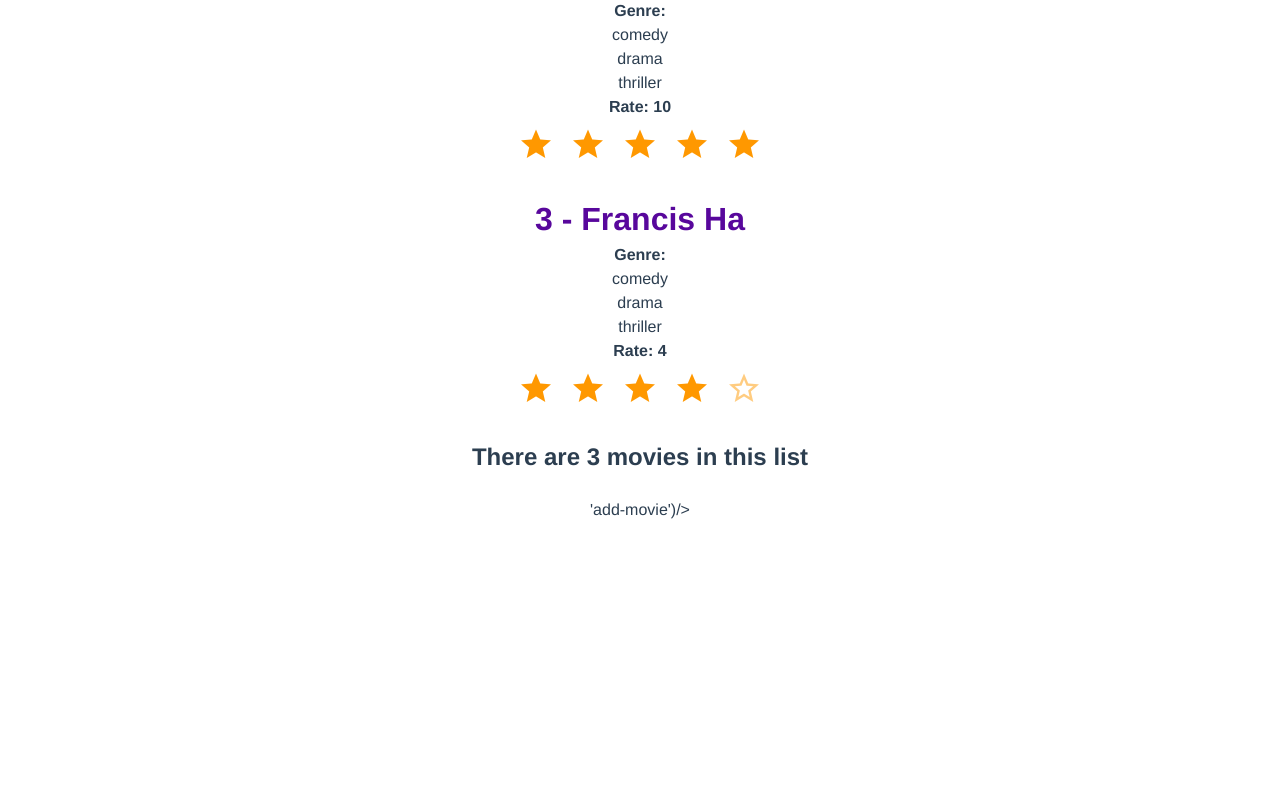
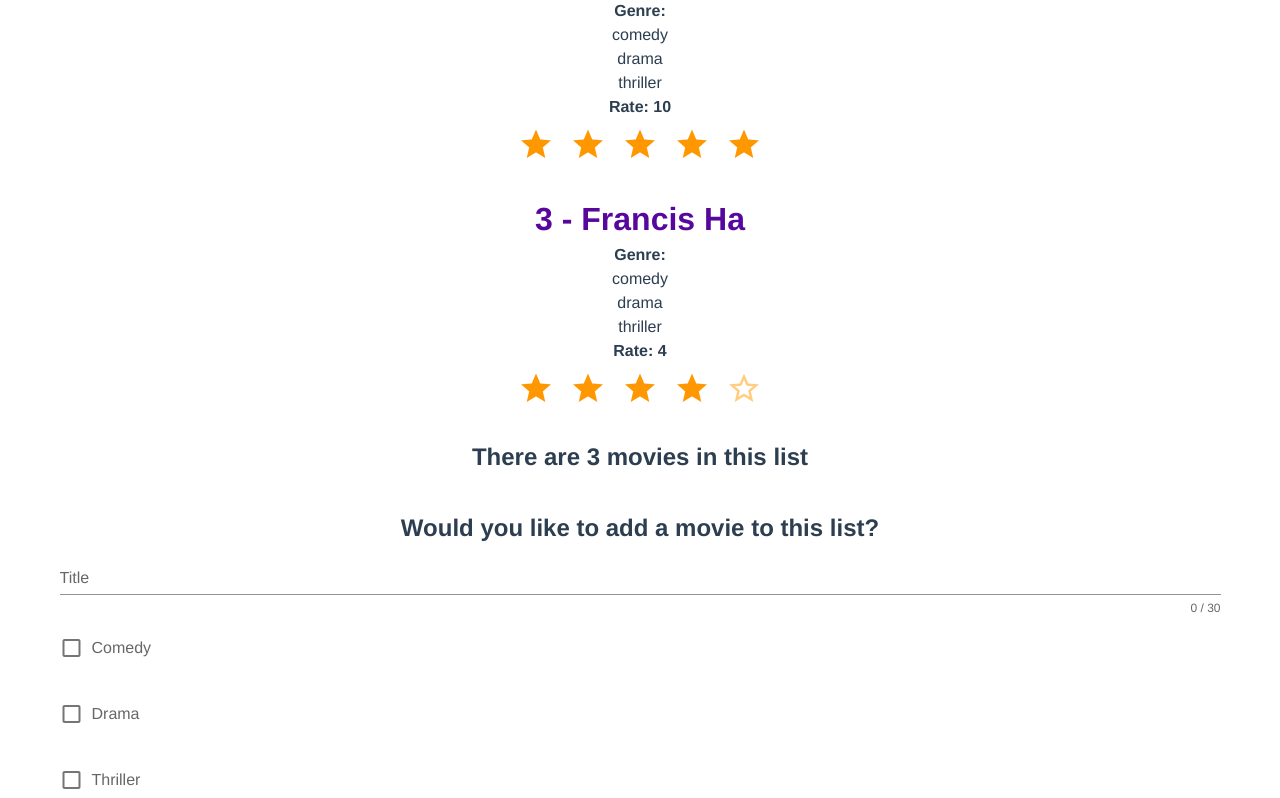
Before and after one commit to gabriellamarins/vueflix, a Vue app in the folder vueflix/: page / in a window 1280 px wide. Shown: the part 1443-2241 px from the top of the page. Before the commit the page ends 1965 px from the top, so only its background shows below. Built offline with nearby package versions, Linux system fonts and the light colour scheme.

Commit message:
EventBus works, woohoo!

```diff
--- a/vueflix/src/App.vue
+++ b/vueflix/src/App.vue
@@ -78,25 +78,27 @@
 
 
     <MovieCreation
-        EventBus.$on('add-movie')/>
 
-    <!--                  @add-movie="add"-->
+
+                      @add-movie="add"/>
 
 
 
      </v-app>
 </template>
 
+
 <script>
 import Movie from './components/Movie.vue'
 import MovieCreation from "./components/MovieCreation";
+import {EventBus} from "./event-bus";
 
 export default {
   name: 'App',
   components: {
     Movie,
     MovieCreation,
-  },
+      },
   data: function () {
     return {
       selected: "",
@@ -150,8 +152,9 @@ export default {
         rating: parseInt(newMovie.rating),
         review: newMovie.review,
         description: newMovie.description
+
       });
-    },
+   },
     // add : function (add_movie) {
     //   add_movie.id = this.movies.length +1
     //   this.movies.push ({
@@ -175,9 +178,16 @@ export default {
       movies_length: function () {
         return this.filter_movies.length;
       },
+    },
+    mounted() {
+    EventBus.$on('add-movie',(el) => {
+      this.add(el)
+      console.log(el)
+    })
     }
+}
 
-}
+
 
 </script>
 
--- a/vueflix/src/components/MovieCreation.vue
+++ b/vueflix/src/components/MovieCreation.vue
@@ -67,11 +67,13 @@ export default {
           'Comedy', 'Drama', 'Thriller', 'Adventure', 'Action', 'Science-fiction', 'Fantasy'
       ],
       add_movie: {
+        id: 0,
         title: "",
         genres: [],
         rating: 0,
         review: "",
         description: "",
+
       },
 
 
--- a/vueflix/src/event-bus.js
+++ b/vueflix/src/event-bus.js
@@ -1,2 +1,7 @@
 import Vue from 'vue';
 export const EventBus = new Vue();
+
+
+// export default {
+//     EventBus
+// }
```
